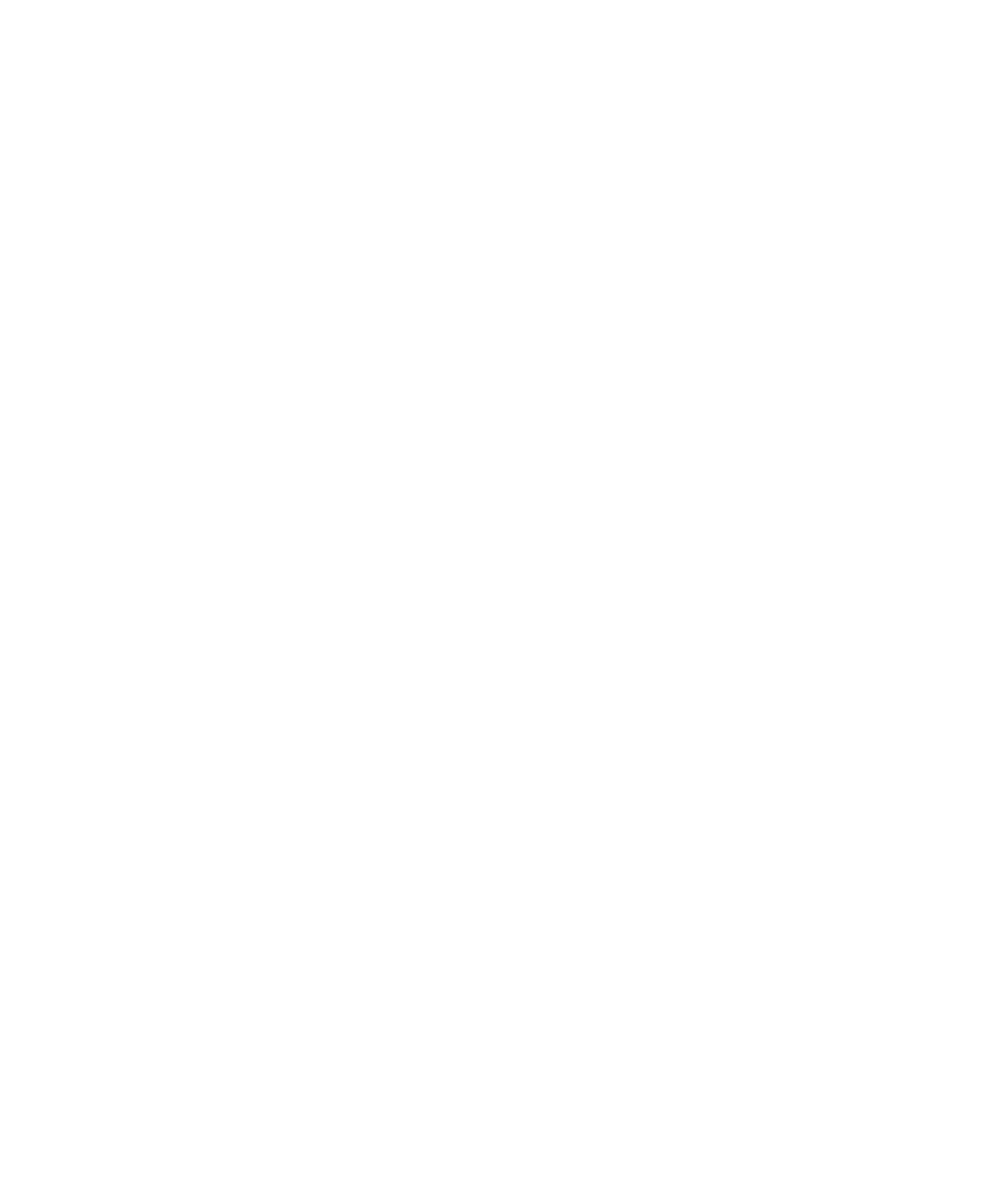
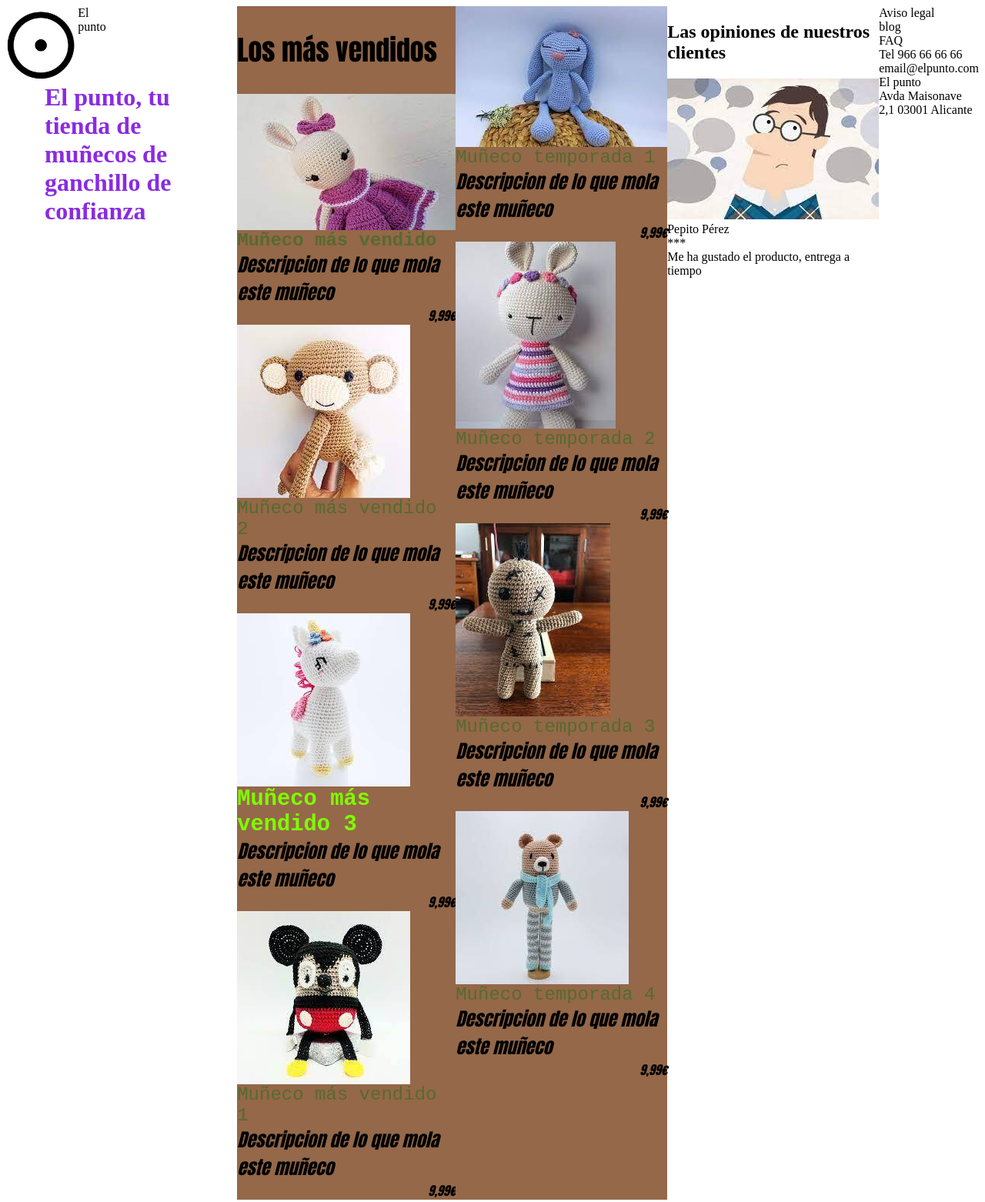
Before and after one commit to zaru420/Chuleta, a plain HTML site: page src(fuentes)/index.html in a window 1280 px wide. Shown: the whole page at 77% size. Before the commit the page ends 800 px from the top, so only its background shows below. Drawn offline with Linux system fonts and the light colour scheme.

Commit message:
tienda de muñecos
preba de clase, hacer una pag

```diff
--- a/src(fuentes)/index.html
+++ b/src(fuentes)/index.html
@@ -1,20 +1,116 @@
-<!DOCTYPE html>  <!-- lo primero de la pág. -->
-<html lang="es">  <!-- lo segundo, el lenguaje, en este caso en español. -->
+<!DOCTYPE html>
+<!--[if lt IE 7]>      <html class="no-js lt-ie9 lt-ie8 lt-ie7"> <![endif]-->
+<!--[if IE 7]>         <html class="no-js lt-ie9 lt-ie8"> <![endif]-->
+<!--[if IE 8]>         <html class="no-js lt-ie9"> <![endif]-->
+<!--[if gt IE 8]>      <html class="no-js"> <!--<![endif]-->
+<html>
     <head>
-    <meta charset="utf-8">  <!-- hace falta para HTML5, lo mas compatible y codificado  -->
-    <meta name="viewport" content="width=device-width, initial-scale=1">  <!-- escala pag -->
-    <meta name="keywords" content="Aprender, programación, Aaron">
-    <meta name="author" content="Aaron Vico">
-    <meta name="description" content="Curso programación">
-    <title>Página de Aaron</title>  <!-- texto pestaña navegador -->
-    <link rel="stylesheet" href="styles.css">
-    <script src="main.js"></script>
+        <meta charset="utf-8">
+        <meta http-equiv="X-UA-Compatible" content="IE=edge">
+        <title>El punto, tu tienda de muñecos de ganchillo de confianza</title>
+        <meta name="description" content="">
+        <meta name="viewport" content="width=device-width, initial-scale=1">
+        <link rel="stylesheet" href="">
+        <style>
+            body {display: flex;}
+            #logo {width: 50px;height: 50px;}
+            header {margin-top: 0; margin-left: 0;margin-bottom: 0; margin-right: 0;}
+            figure {display: flex; margin-top: 0; margin-left: 0;margin-bottom: 0; margin-right: 0;}
+            p {color:red; font-size:24px}
+            h1 {color: blueviolet;font-size: xx-large; margin-top: 100px;}
+            #titulo-mas-vendidos3 {color: chartreuse; font-size: larger;}
+            .seccion {background-color: rgb(148, 104, 73); font-size: x-large; font-family: Impact, Haettenschweiler, 'Arial Narrow Bold', sans-serif;}
+            .titulo_producto {font-family: 'Courier New', Courier, monospace;color: darkolivegreen;}
+            .precio_producto {text-align: right;font-size: medium; font-style: italic;}
+            .negrita {font-weight: bold;}
+        </style>
     </head>
-
     <body>
-
+        <!--[if lt IE 7]>
+            <p class="browsehappy">You are using an <strong>outdated</strong> browser. Please <a href="#">upgrade your browser</a> to improve your experience.</p>
+        <![endif]-->
+        <header>
+            <figure id="logo"><img src="./imagenes/logo.jpg" style="width: 100px; height: 100px;">El punto</figure>
+            <div id="promos"></div>
+            <div id="buscador"></div>
+            <div id="idiomas"></div>
+            <div id="carrito"></div>
+            <div id="zona-uzuarios"></div>
+        </header>
+        <nav></nav>
+        <h1>El punto, tu tienda de muñecos de ganchillo de confianza </h1>
+        <section id="mas-vendidos" class="seccion">
+            <h2>Los más vendidos</h2>
+            <div id="top4-mas-vendidos" class="productos_top">
+                <div id="mas-vendidos1">
+                    <figure><img src="./imagenes/p1.jpg"></figure>
+                    <div id="titulo-mas-vendidos1" class="titulo_producto negrita">Muñeco más vendido   </div>
+                    <div id="descripcion-mas-vendidos1" class=""><i>Descripcion de lo que mola este muñeco</i></div>
+                    <div id="precio-mas-vendidos1" class="precio_producto">9,99€</div>
+                </div>
+                <div id="mas-vendidos2">
+                    <figure><img src="./imagenes/p2.jpg"></figure>
+                    <div id="titulo-mas-vendidos2" class="titulo_producto">Muñeco más vendido 2</div>
+                    <div id="descripcion-mas-vendidos2"><i>Descripcion de lo que mola este muñeco</i></div>
+                    <div id="precio-mas-vendidos2" class="precio_producto">9,99€</div>
+                </div>
+                <div id="mas-vendidos3">
+                    <figure><img src="./imagenes/p3.jpg"></figure>
+                    <div id="titulo-mas-vendidos3" class="titulo_producto negrita">Muñeco más vendido 3</div>
+                    <div id="descripcion-mas-vendidos3" ><i>Descripcion de lo que mola este muñeco</i></div>
+                    <div id="precio-mas-vendidos3" class="precio_producto">9,99€</div>
+                </div>
+                <div id="mas-vendidos4">
+                    <figure><img src="./imagenes/p4.jpg"></figure>
+                    <div id="titulo-mas-vendidos4" class="titulo_producto">Muñeco más vendido 1</div>
+                    <div id="descripcion-mas-vendidos4"><i>Descripcion de lo que mola este muñeco</i></div>
+                    <div id="precio-mas-vendidos4" class="precio_producto">9,99€</div>
+                </div>
+            </div>
+        </section>
+        <section id="temporada"  class="seccion">
+            <div id="temporada1">
+                <div id="temporada1">
+                    <figure><img src="./imagenes/p5.jpg"></figure>
+                    <div id="titulo-temporada1" class="titulo_producto">Muñeco temporada 1</div>
+                    <div id="descripcion-temporada1"><i>Descripcion de lo que mola este muñeco</i></div>
+                    <div id="precio-temporada1" class="precio_producto">9,99€</div>
+                </div>
+                <div id="temporada2">
+                    <figure><img src="./imagenes/p6.jpg"></figure>
+                    <div id="titulo-temporada2" class="titulo_producto">Muñeco  temporada 2</div>
+                    <div id="descripcion-temporada2"><i>Descripcion de lo que mola este muñeco</i></div>
+                    <div id="precio-temporada2" class="precio_producto">9,99€</div>
+                </div>
+                <div id="temporada3">
+                    <figure><img src="./imagenes/p7.jpg"></figure>
+                    <div id="titulo-temporada3" class="titulo_producto">Muñeco  temporada 3</div>
+                    <div id="descripcion-temporada3"><i>Descripcion de lo que mola este muñeco</i></div>
+                    <div id="precio-temporada3" class="precio_producto">9,99€</div>
+                </div>
+                <div id="temporada4">
+                    <figure><img src="./imagenes/p8.jpg"></figure>
+                    <div id="titulo-temporada4" class="titulo_producto">Muñeco  temporada 4</div>
+                    <div id="descripcion-temporada4"><i>Descripcion de lo que mola este muñeco</i></div>
+                    <div id="precio-temporada4" class="precio_producto">9,99€</div>
+                </div>
+            </div>
+        </section>
+        <aside id="opiniones">
+            <h2>Las opiniones de nuestros clientes</h2>
+            <div id="oponion1">
+                <div id="foto_opinion1"><img src="./imagenes/persona1.jpg"></div>
+                <div id="nombre-opinion1">Pepito Pérez</div>
+                <div id="estrellas-opinion1">***</div>
+                <div id="texto-opinion1">Me ha gustado el producto, entrega a tiempo</div>
+            </div>
+        </aside>
         <footer>
+            <div>Aviso legal</div>
+            <div>blog</div>
+            <div>FAQ</div>
+            <div>Tel 966 66 66 66<br>email@elpunto.com<br>El punto<br>Avda Maisonave 2,1 03001 Alicante</div>
         </footer>
-
+        <script src="" async defer></script>
     </body>
 </html>
```
Also changed, not shown: src(fuentes)/imagenes/logo.jpg (added), src(fuentes)/imagenes/logo_largo.jpg (added), src(fuentes)/imagenes/p1.jpg (added), src(fuentes)/imagenes/p2.jpg (added), src(fuentes)/imagenes/p3.jpg (added), src(fuentes)/imagenes/p4.jpg (added), src(fuentes)/imagenes/p5.jpg (added), src(fuentes)/imagenes/p6.jpg (added), src(fuentes)/imagenes/p7.jpg (added), src(fuentes)/imagenes/p8.jpg (added), src(fuentes)/imagenes/persona1.jpg (added). Lines whose indentation alone changed are shown as unchanged.
